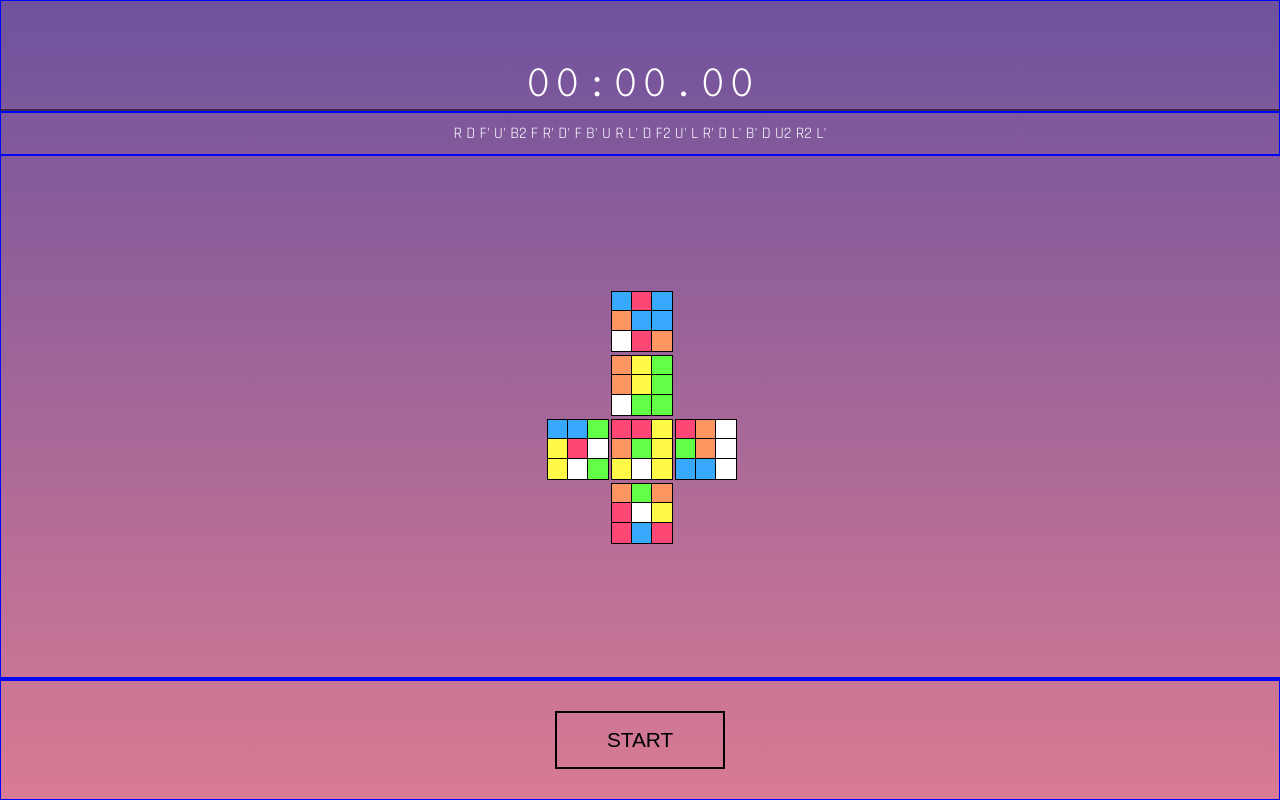
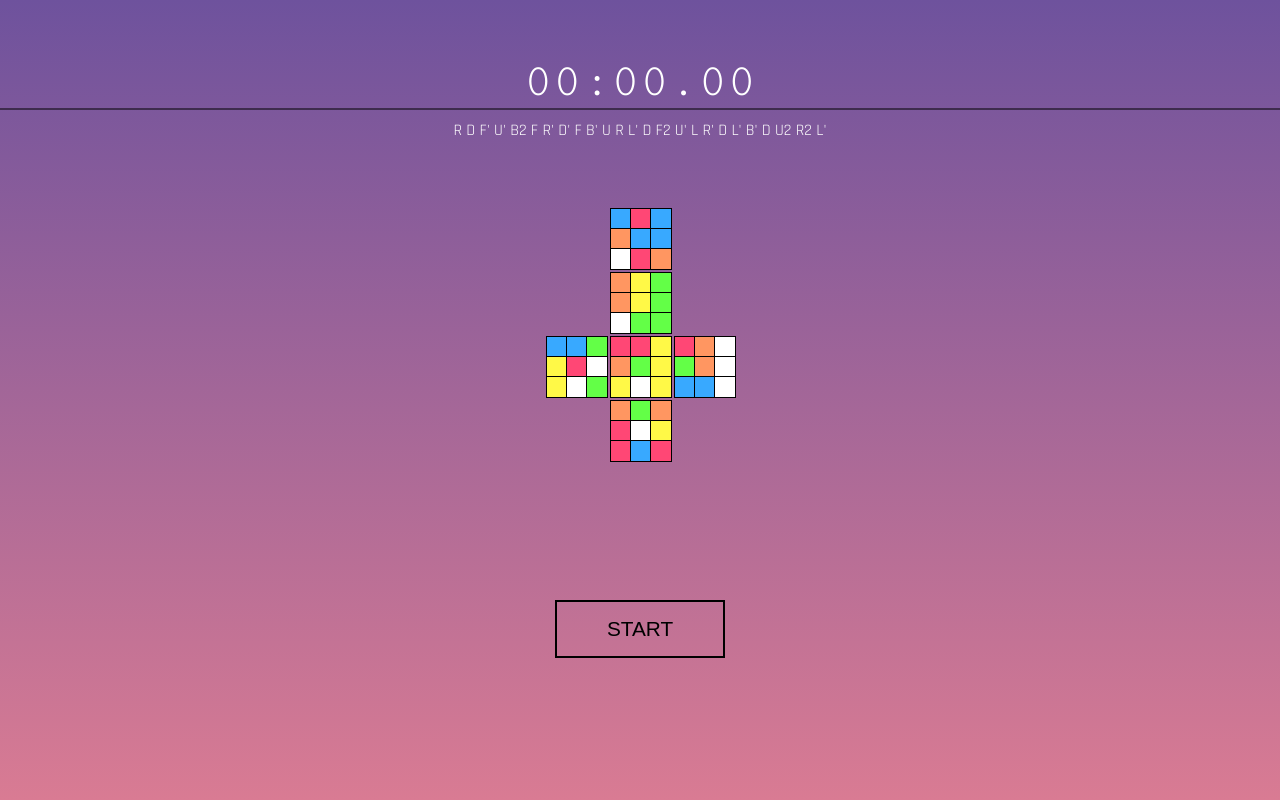
Before and after one commit to Msulecki/timer, a React (Create React App) app: page / in a window 1280 px wide. Built offline with nearby package versions, Linux system fonts and the light colour scheme.

Commit message:
fix for chrome top bar

```diff
--- a/src/style/App.scss
+++ b/src/style/App.scss
@@ -4,7 +4,5 @@
     position: relative;
     display: flex;
     flex-direction: column;
-    &>div{
-        border: 1px solid blue;
-    }
+    overflow: hidden;
 }
--- a/src/style/Start.scss
+++ b/src/style/Start.scss
@@ -1,6 +1,7 @@
 .start {
     height: auto;
     display: flex;
+    flex-grow: 1;
     align-items: center;
     justify-content: center;
     padding: 30px 0;
@@ -10,6 +11,7 @@
     &__button {
         border: 2px solid black;
         padding: 15px 50px;
+        margin-bottom: 60px;
         font-size: 1.3rem;
         background-color: transparent;
         background-image: linear-gradient(90deg, white 0%, white 0%, transparent 0%, transparent 100%);
```
